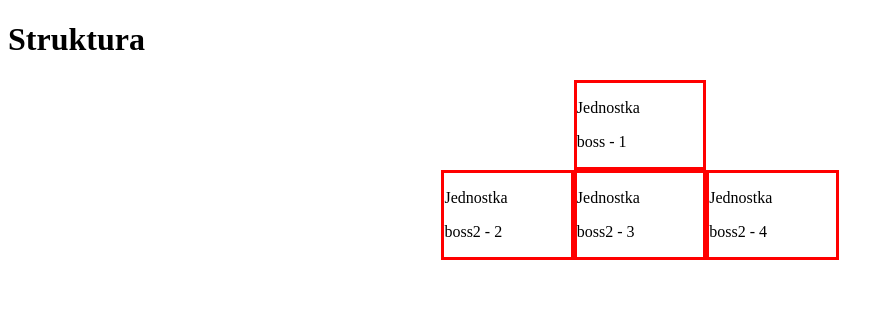
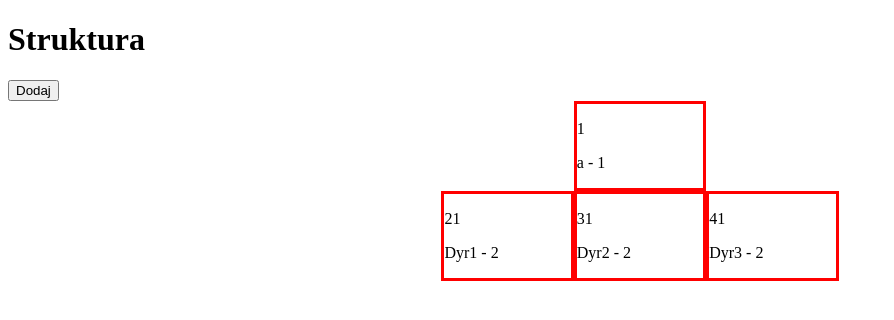
Before and after one commit to monkeymr014/organization_structure, a React (Create React App) app: page / in a window 1280 px wide. Shown: the top 320 px of the page, without its empty margins (0-894 px from the left). Built offline with nearby package versions, Linux system fonts and the light colour scheme.

Commit message:
add Modal

```diff
--- a/src/App.js
+++ b/src/App.js
@@ -1,40 +1,38 @@
 import React from 'react';
 import './App.css';
 import Unit from './component/Unit/Unit';
+import Button from './component/Button/Button';
+import Modal from './component/Modal/Modal';
 import frse from './structure.js'
-
 
 
 
 class App extends React.Component {
 
   state = {
-    units: [...frse]
+    units: [...frse],
+    isOpenModal: false
   }
-
+  openModal = () => {
+    this.setState({
+      isOpenModal: true
+    })
+  }
   render() {
     console.log(this.state)
     return (
       <>
+
         <h1>Struktura</h1>
+        <Button  openModalFn={this.openModal} />
         <Unit data={this.state.units} />
+        {
+          this.state.isOpenModal && <Modal />
+        }
+
       </>
     );
   }
 }
 
 export default App;
-
-/*
-
-
-Podział na
-  FRSE?
-  1.Boss - zarząd
-  2.Dyrektor - biuro
-  3.Koordynator - zespoł
-  Czyli na komórki,
-     każda komórka ma przypisanych praconików.
-     każda komórka ma akcpetatora wyżej lub wyznaczonego dodatkowego akceptatora.
-
-*/
--- /dev/null
+++ b/src/component/Button/Button.js
@@ -0,0 +1,7 @@
+import React from "react";
+
+const Button = ({ openModalFn }) => (
+   <button onClick={openModalFn} >Dodaj</button>
+)
+
+export default Button;
--- /dev/null
+++ b/src/component/Modal/Modal.js
@@ -0,0 +1,8 @@
+import React from "react";
+import styles from "./Modal.module.scss"
+const Modal = () =>(
+   <div className={styles.wrapper}>
+      <p>aaa</p>
+   </div>
+)
+export default Modal;
--- /dev/null
+++ b/src/component/Modal/Modal.module.scss
@@ -0,0 +1,13 @@
+.wrapper {
+   padding: 70px 80px 50px;
+   top:50%;
+   transform: translateY(-50%);
+   left: 0;
+   right: 0;
+   margin: auto;
+   max-width: 40vw;
+   background-color: white;
+   box-shadow: 0 20px 40px -10px black;
+   position: fixed;
+   padding: 20px;
+}
--- a/src/component/Unit/UnitItem.js
+++ b/src/component/Unit/UnitItem.js
@@ -2,30 +2,11 @@ import React from "react";
 import styles from "./UnitItem.module.scss"
 
 
-const UnitItem = ({name, id}) => (
+const UnitItem = ({name, id, role, boss}) => (
    <div className={styles.wrapper}>
-      <p>Jednostka</p>
-      <p>{name} - {id}</p>
+      <p>{id}{boss}</p>
+      <p>{name} - {role}</p>
    </div>
 )
 
 export default UnitItem;
-
-
-
-/*
-
-   1. Wymyślenie struktóry danych. (każde dziecko musi wiedzieć jakiego ma rodzica). Główny rodzic FRSE
-   2. Dodanie stylu tak aby każde dziecko było niżej od rodzica (position).
-   3. W unicie zawarcie pracowników (odzielna tablica).
-
-   UnitItems - komórka (jak rozdzielić żeby każdy Unit wiedział kim jest)
-      [dodanie strukóry]
-         -  Dyrektor Głowny
-         -  Dyrektor
-         -  Zespół
-         -  Koordynator
-         -  Pracownik
-
-   4. Dodanie modułu dodawania Unitów.
-*/
--- /dev/null
+++ b/src/employees.js
@@ -0,0 +1,13 @@
+const employees = [
+   {
+      id:1,
+      name:'Adam',
+      role:'pracownik'
+   },
+   {
+      id:2,
+      name:'Ewa',
+      role:'pracownik'
+     }
+]
+export default employees;
--- a/src/structure.js
+++ b/src/structure.js
@@ -1,36 +1,34 @@
-
+import employees from "./employees.js"
 const frse = [
   {
     id: 1,
     position: '1',
-     name: 'boss',
-     employees:[1],
-     children: [
-       2, 3,
-     ]
+    name: 'a',
+    role: 1,
   },
   {
     id: 2,
     position: '2',
-     name: 'boss2',
-     employees:[2],
-     children: [
-       3
-     ]
+    name: 'Dyr1',
+    role: 2,
+    boss: 1
   },
   {
     id: 3,
     position: '2',
-     name: 'boss2',
-     employees:[3],
+    name: 'Dyr2',
+    role: 2,
+    boss: 1
   },
   {
     id: 4,
+    name: 'Dyr3',
     position: '2',
-      name: 'boss2',
-      employees:[3],
+    role: 2,
+    boss: 1
   }
 ]
 
 
+
 export default frse;
```
Also changed, not shown: 1 other file (tests, documents, lock files or other folders). Lines whose indentation alone changed are shown as unchanged.
